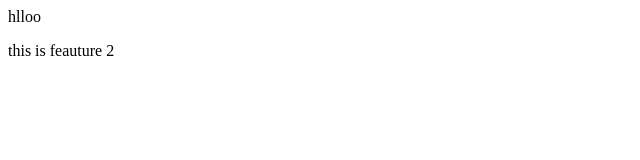
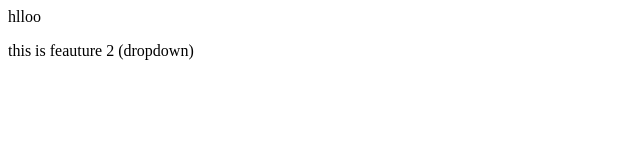
Before and after one commit to AlishbaChohan/local, a plain HTML site: page index.html in a window 1280 px wide. Shown: the full height of the page, 0-640 px from the left. Drawn offline with Linux system fonts and the light colour scheme.

```diff
--- a/index.html
+++ b/index.html
@@ -1,2 +1,2 @@
 <p>hlloo</p>
-<p>this is feauture 2</p>
+<p>this is feauture 2 (dropdown)</p>
```
